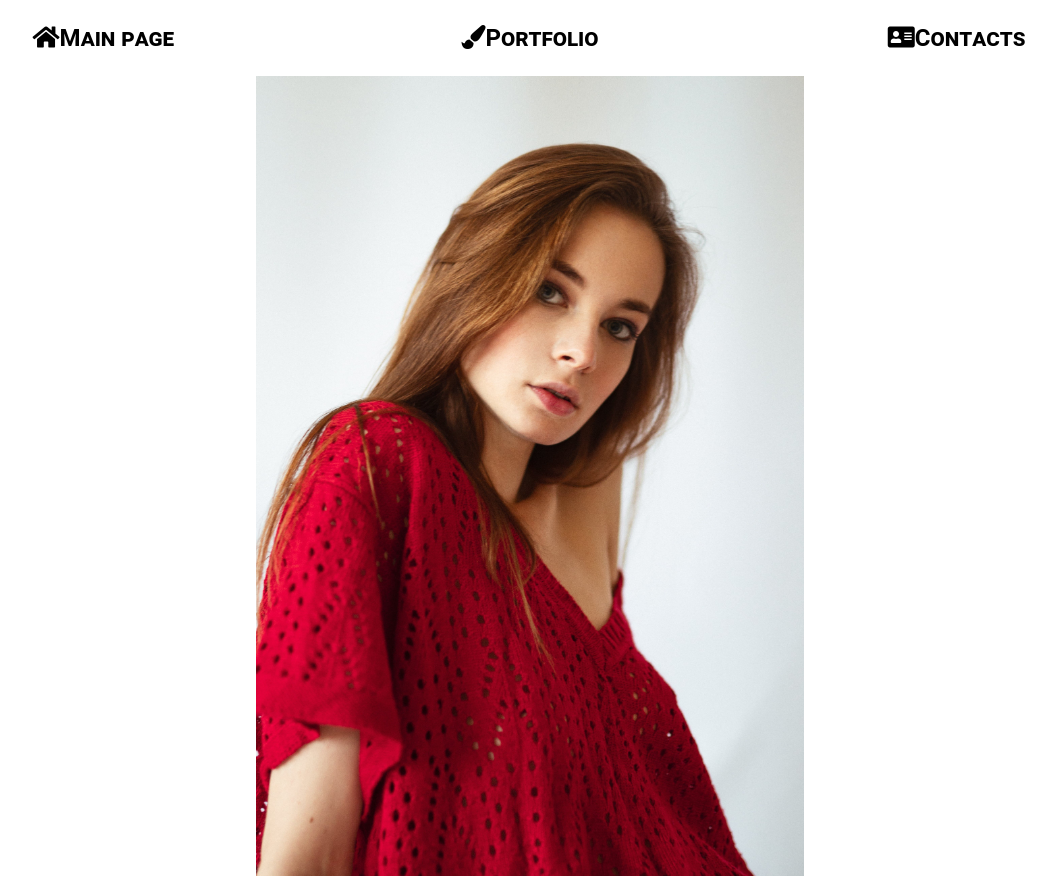
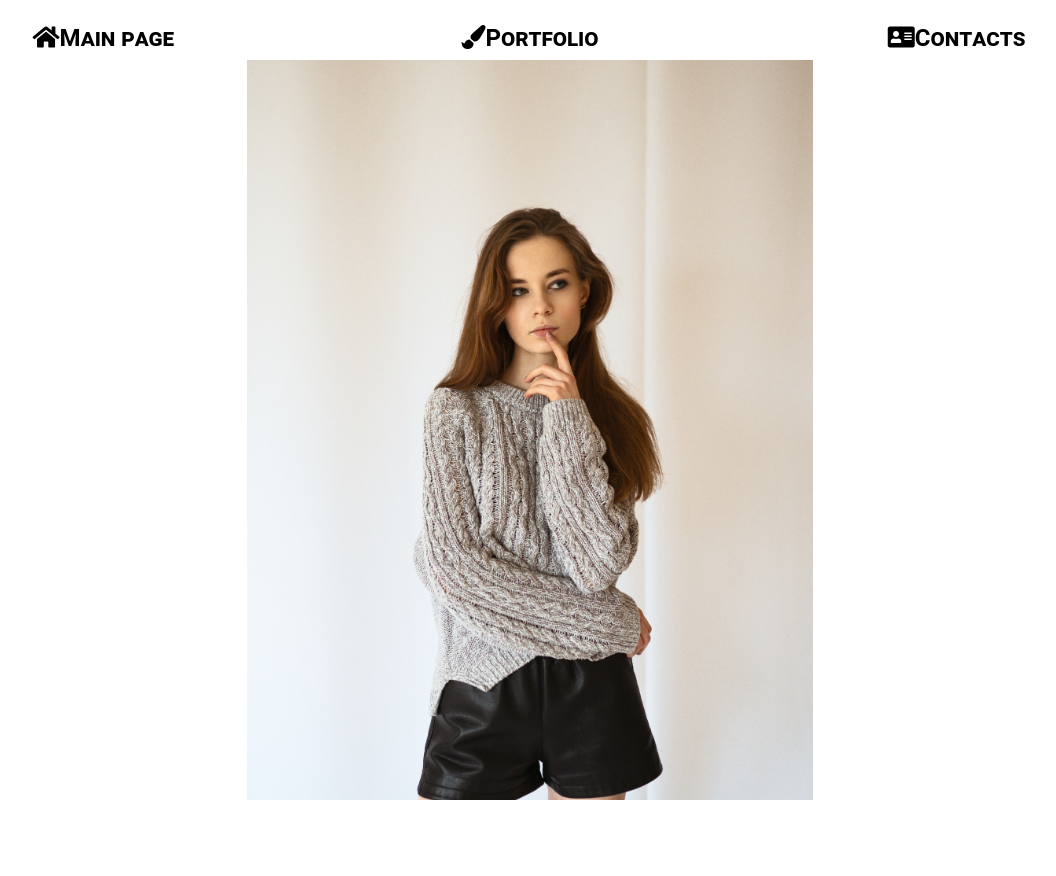
Before and after one commit to sofimaye/portfolio-site, a Django app: page / in a window 1280 px wide. Shown: the whole page, without its empty margins (110-1166 px from the left). After the commit the page ends 800 px from the top, so only its background shows below. Run offline with Django 3.2, Linux system fonts and the light colour scheme; some libraries are stand-ins or nearby versions.

Commit message:
added imgs of different sizes, fit screen-resolution menu font,height rows given

```diff
--- a/main/static/main/css/main.css
+++ b/main/static/main/css/main.css
@@ -1,36 +1,34 @@
 .navigation, .content {
-    margin-right: 0px; /* TODO: properly use bootstrap */
-    margin-left: 0px; /* TODO: properly use bootstrap */
+    margin-right: 0px;
+    margin-left: 0px;
+}
+.navigation {
+    height: 15vh;
 }
 .content {
-    height: 100vh; /* TODO: stretch to bottom */
+    height: 85vh;
 }
-.fig {
+.pic {
     overflow: hidden;
     display: flex;
     justify-content: center;
     align-items: center;
 }
-
-.fig img {
+.pic img {
     height: 100vh;
-    max-height: 100vh;
-    width: auto;
+    position: fixed;
 }
-
 .col {
     font-family: "Roboto", "Lucida Grande", "DejaVu Sans", "Bitstream Vera Sans", Verdana, Arial, sans-serif;
     list-style-type: none;
     font-variant: small-caps;
     font-style: normal;
     font-weight: bold;
-
+    z-index: 101;
 }
-
 .col a {
     text-decoration: none;
 }
-
 .col li {
     color: black;
     padding: 5%;
@@ -43,8 +41,14 @@
     transform: scale(1.10);
 }
 
+@media only screen and (max-width: 720px) {
+    body {
+        font-size: 0.75em;
+    }
+}
+
 .galleria {
-    padding-left: 0px; /* TODO: properly use bootstrap */
+    padding-left: 0px;
 }
 
 .contacts {
@@ -55,7 +59,7 @@
     font-variant: small-caps;
     margin-top: 10%;
     text-align: center;
-    font-size: 150%;
+    font-size: 125%;
     font-style: normal;
 }
 
--- a/templates/main/main_page.html
+++ b/templates/main/main_page.html
@@ -4,7 +4,14 @@
 {% block title %}Main page{% endblock %}
 
 {% block content %}
-<figure class="fig">
-    <img src="{% static 'main/img/light6.jpeg' %}" alt="my photo">
-</figure>
+    <picture class="pic">
+        <source srcset="{% static 'main/img/50px.jpg' %}" media="(max-width:50px)">
+        <source srcset="{% static 'main/img/360px.JPG' %}" media="(max-width: 360px)">
+        <source srcset="{% static 'main/img/720px.JPG' %}" media="(max-width:720px)">
+        <source srcset="{% static 'main/img/1080px.jpg' %}" media="(max-width:1080px)">
+        <source srcset="{% static 'main/img/1440px.jpg' %}" media="(max-width:1441px)">
+
+        <img src="{% static 'main/img/1440px.jpg' %}" alt='my photo'>
+    </picture>
+
 {% endblock %}
```
Also changed, not shown: main/static/main/img/1080px.jpg (added), main/static/main/img/1440px.jpg (added), main/static/main/img/360px.JPG (added), main/static/main/img/50px.jpg (added), main/static/main/img/720px.JPG (added), 1 other file.
